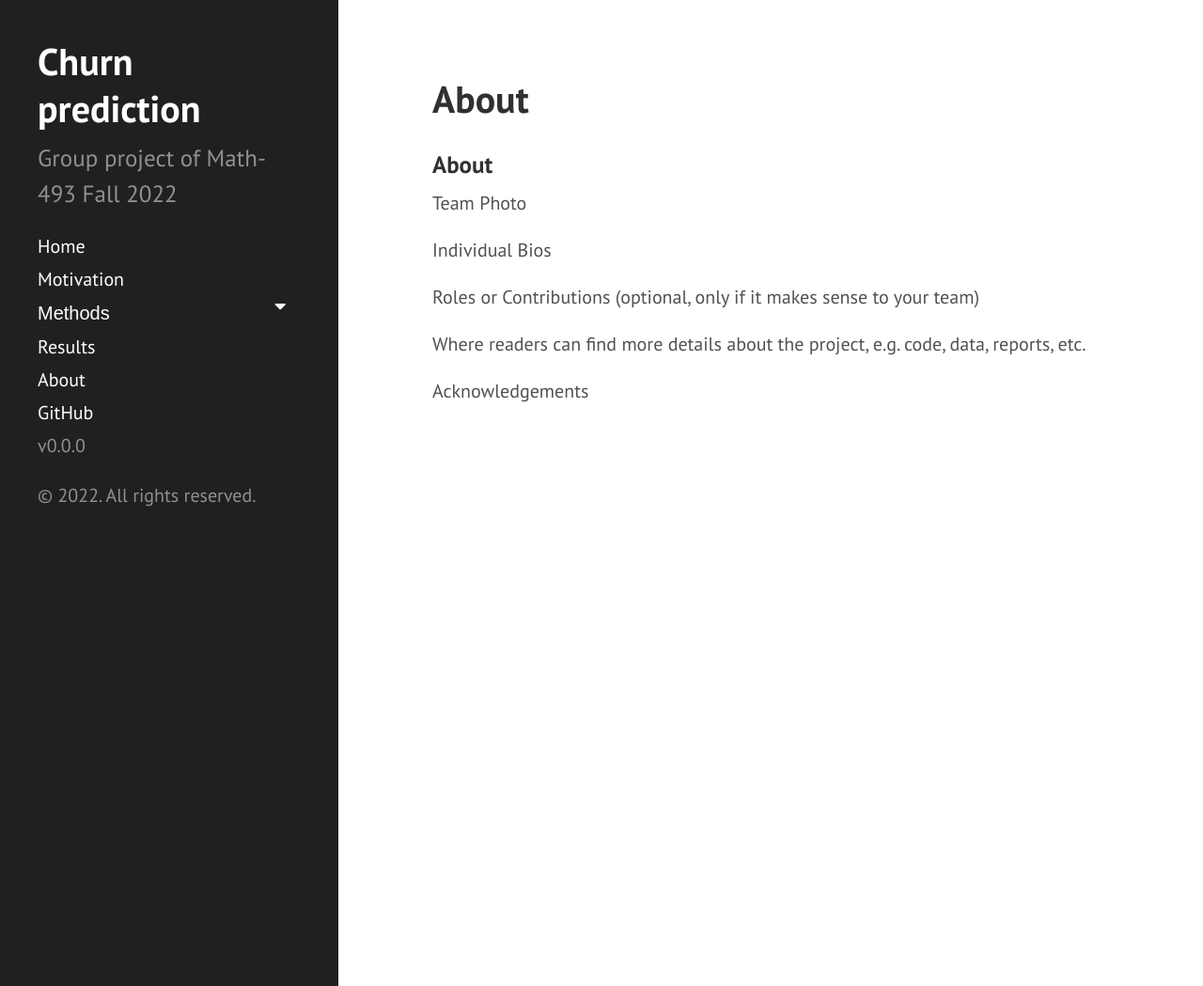
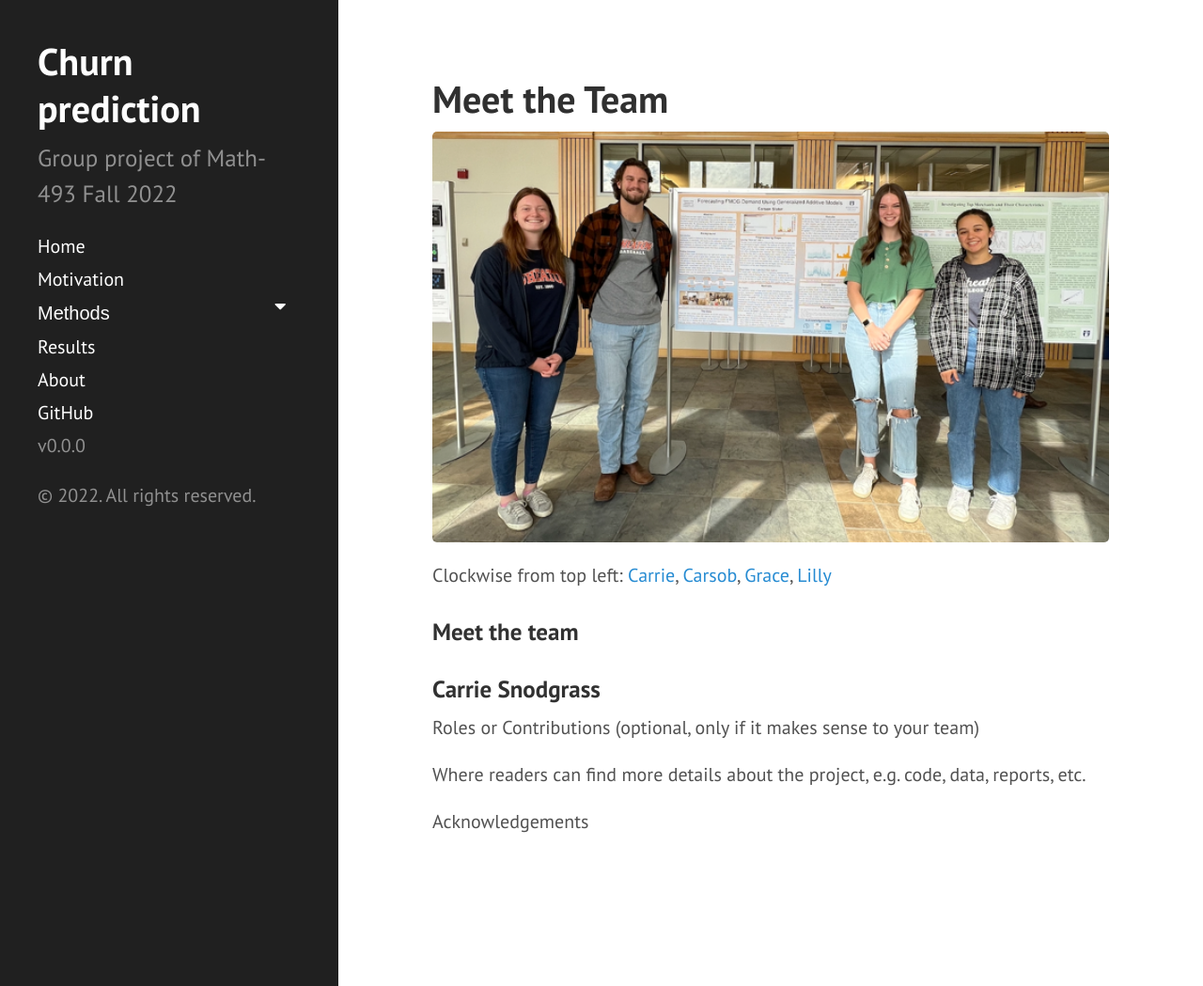
Before and after one commit to datasciencelifecycle/math493_fall2022, a Jekyll site: the page built from about.md, in a window 1280 px wide and 1049 px high. Shown: the whole window at 94% size. Built offline with Jekyll 4.4.1, drawn with Linux system fonts in a browser that asks for light colours.

Commit message:
Update about.md

```diff
--- a/about.md
+++ b/about.md
@@ -1,13 +1,13 @@
 ---
 layout: page
-title: About
+title: Meet the Team
 ---
+<img src="{{ site.url }}{{ site.baseurl }}/assets/img/group_picture.png" width="800">
+ Clockwise from top left: [Carrie](#carrie-snodgrass), [Carsob](#carson), [Grace](#grace), [Lilly](#lilly)
 
-### About
+### Meet the team
 
-Team Photo
-
-Individual Bios
+### Carrie Snodgrass
 
 Roles or Contributions (optional, only if it makes sense to your team)
 
```
